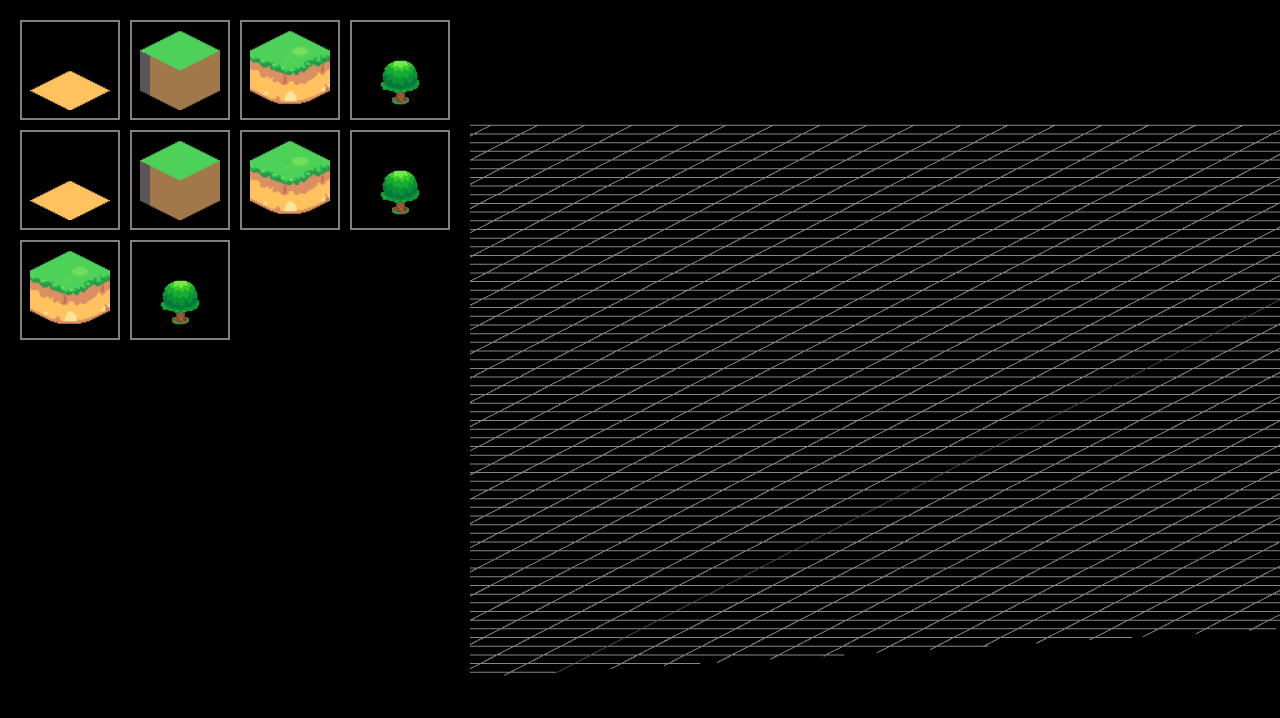
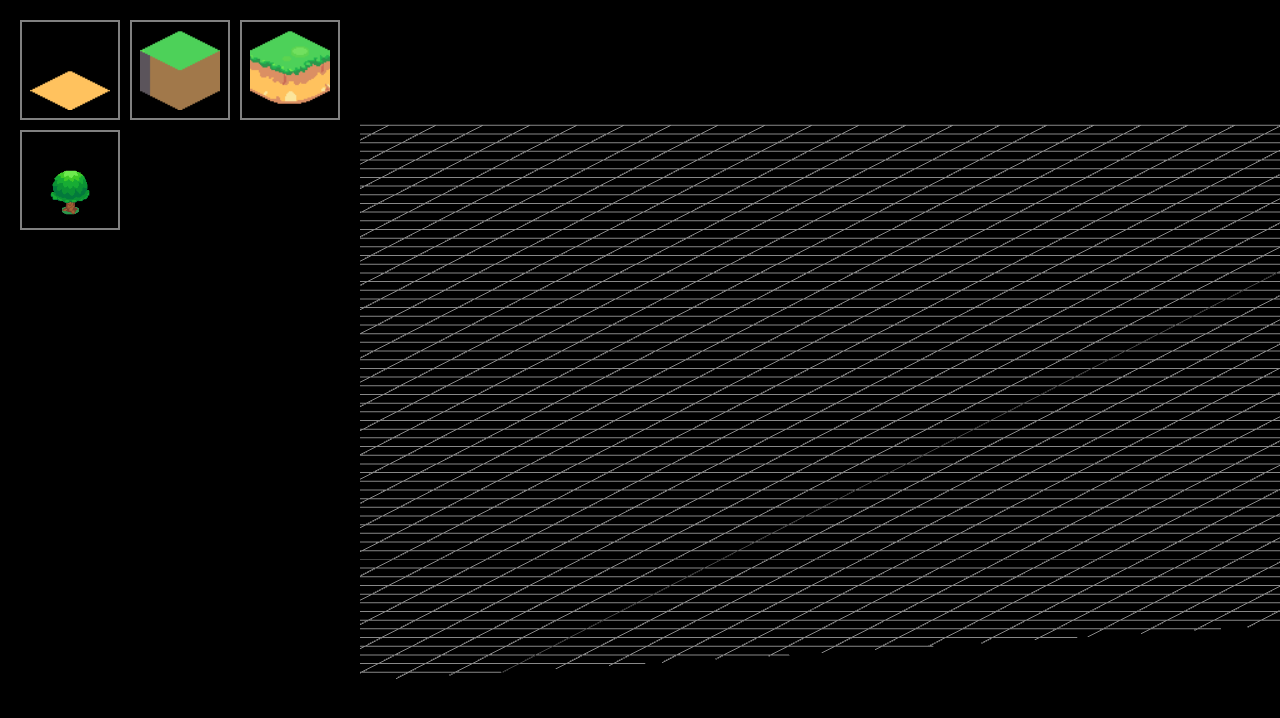
Before and after one commit to harukim1027/IsoTileMap-Editor, a React (Create React App) app: page / in a window 1280 px wide. Shown: the top 718 px of the page. Built offline with nearby package versions, Linux system fonts and the light colour scheme.

Commit message:
Design: 디자인 변경
김유나(24.09.15)

```diff
--- a/src/components/Sprites/index.js
+++ b/src/components/Sprites/index.js
@@ -12,12 +12,6 @@ import {
 const tileImages = [
   { src: tile1, name: "tile1" },
   { src: tile2, name: "tile2" },
-  { src: tile3, name: "tile3" },
-  { src: tile4, name: "tile4" },
-  { src: tile1, name: "tile1" },
-  { src: tile2, name: "tile2" },
-  { src: tile3, name: "tile3" },
-  { src: tile4, name: "tile4" },
   { src: tile3, name: "tile3" },
   { src: tile4, name: "tile4" },
 ];
--- a/src/styles/MapEditorStyles/index.js
+++ b/src/styles/MapEditorStyles/index.js
@@ -7,14 +7,14 @@ export const EditorContainer = styled.div`
 `;
 
 export const SpritesSection = styled.div`
-  width: 40%;
+  width: 30%;
   background-color: #000000;
   padding: 0px;
   display: flex;
   flex-direction: row;
   justify-content: flex-start;
   align-items: flex-start;
-  box-shadow: 3px 0px 10px rgba(0, 0, 0, 1); /* 오른쪽에 그림자 추가 */
+  box-shadow: 3px 0px 10px rgba(0, 0, 0, 1);
 `;
 
 export const MapEditorSection = styled.div`
--- a/src/styles/SpritesStyles/index.js
+++ b/src/styles/SpritesStyles/index.js
@@ -1,40 +1,37 @@
 import styled from "styled-components";
 
-// SpriteGrid: 가로로 일렬 배치, 열 개수를 고정하고 맨 위에서 시작
 export const SpriteGrid = styled.div`
   display: grid;
-  grid-template-columns: repeat(4, 100px); /* 4개의 열로 고정 */
-  gap: 10px; /* 요소 사이 간격 */
+  grid-template-columns: repeat(3, 100px);
+  gap: 10px;
   padding: 20px;
-  justify-items: start; /* 가로 정렬을 왼쪽으로 고정 */
-  justify-content: start; /* 그리드 컨테이너 안에서 왼쪽으로 정렬 */
-  align-items: start; /* 각 아이템을 맨 위에 배치 */
-  align-content: start; /* 그리드 컨테이너를 맨 위에서 시작하게 설정 */
-  height: 100%; /* 그리드 컨테이너 전체 높이를 100%로 설정 */
+  justify-items: start;
+  justify-content: start;
+  align-items: start;
+  align-content: start;
+  height: 100%;
   box-sizing: border-box;
   background-color: #000000;
 `;
 
-// SpriteWrapper: 네모 테두리를 위한 wrapper
 export const SpriteWrapper = styled.div`
   width: 100px;
   height: 100px;
   display: flex;
   align-items: center;
   justify-content: center;
-  border: 2px solid rgba(255, 255, 255, 0.5); /* 옅은 흰색 테두리 */
+  border: 2px solid rgba(255, 255, 255, 0.5);
   box-sizing: border-box;
   background-color: #000000;
   cursor: pointer;
 
   &:hover {
-    border-color: rgba(255, 255, 255, 0.8); /* 호버 시 테두리 강조 */
+    border-color: rgba(255, 255, 255, 0.8);
   }
 `;
 
-// SpriteImage: 네모 안에 원형 이미지
 export const SpriteImage = styled.img`
   width: 80px;
   height: 80px;
-  object-fit: contain; /* 이미지가 잘리지 않고 원형으로 맞춰짐 */
+  object-fit: contain;
 `;
```
